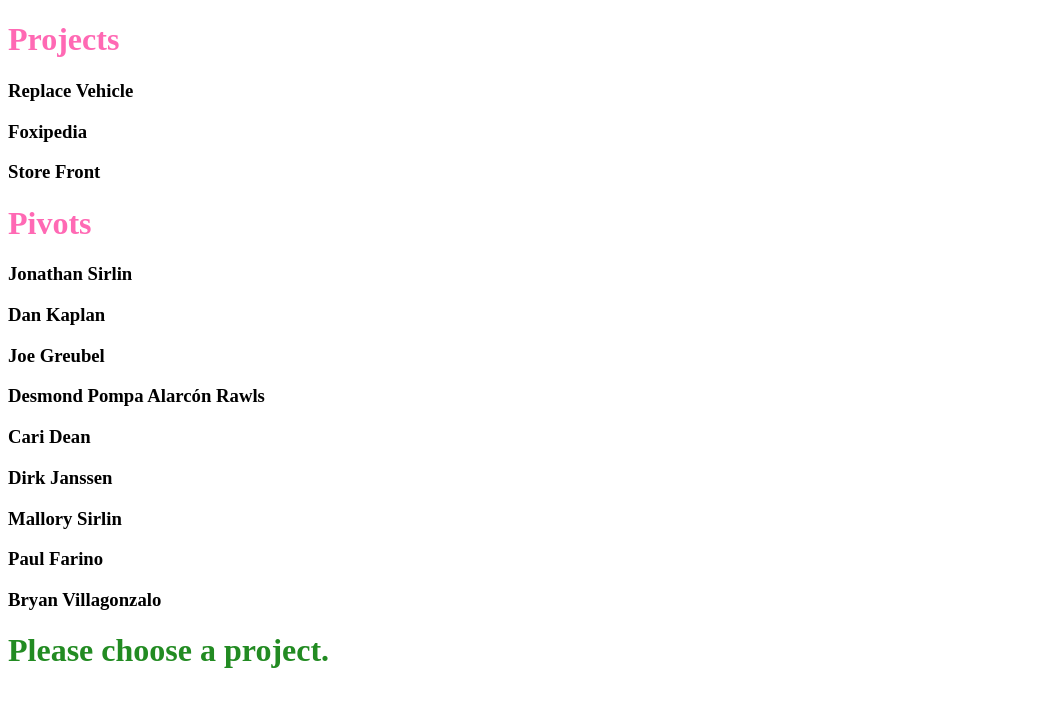
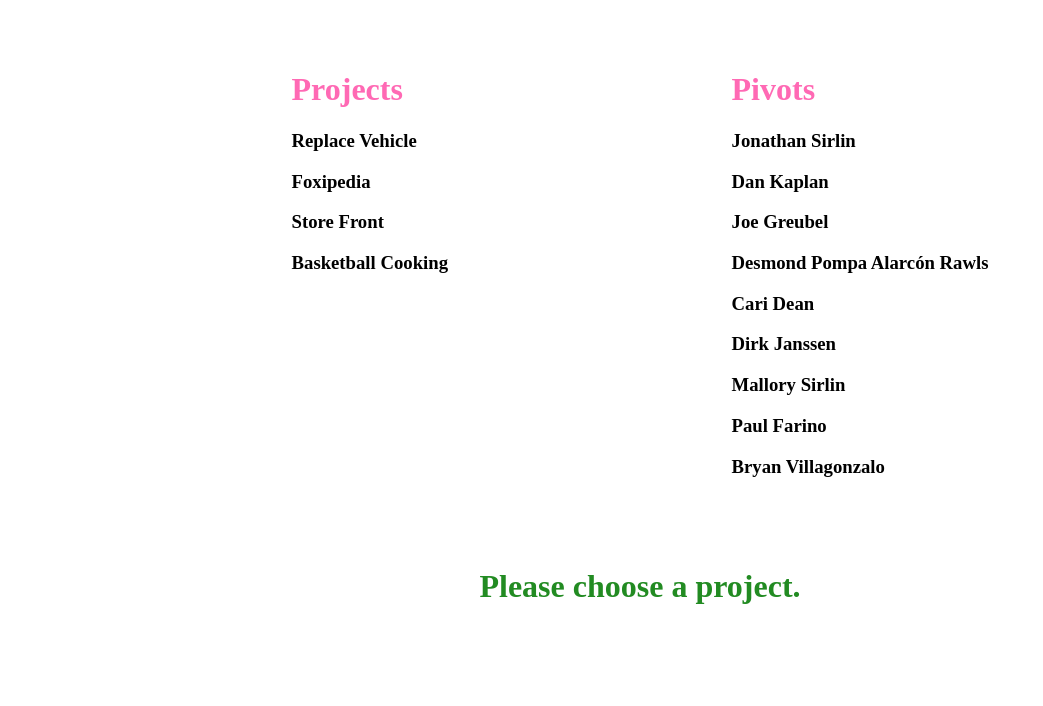
Before and after one commit to desmondrawls/react-typescript, a React app: page / in a window 1280 px wide. Shown: the top 706 px of the page, without its empty margins (0-1043 px from the left). Built offline with nearby package versions, Linux system fonts and the light colour scheme.

Commit message:
add space.

```diff
--- a/src/components/Allocations.tsx
+++ b/src/components/Allocations.tsx
@@ -7,16 +7,25 @@ import {EmptyProjectSelection} from "./EmptyProjectSelection";
 
 export const Allocations = (props: AllocationsProps) => {
   const projectNames = () => props.projects.map(project => <ProjectNameContainer project={project}/>);
-    const pivotNames = () => props.pivots.map(pivot => <h3 key={pivot.firstName + pivot.lastName}>{pivot.firstName} {pivot.lastName}</h3>);
+  const pivotNames = () => props.pivots.map(pivot => <h3
+    key={pivot.firstName + pivot.lastName}>{pivot.firstName} {pivot.lastName}</h3>);
   const emptyProjectSelection = () => <EmptyProjectSelection/>;
   const projectSelection = (projectID: number) => <ProjectSelection projects={props.projects} projectID={projectID}/>
   return (
+    <div className="mtl">
+      <div className="options">
         <div>
           <h1>Projects</h1>
           {projectNames()}
+        </div>
+        <div>
           <h1>Pivots</h1>
           {pivotNames()}
-            <h1 className="working">{props.selectedProject.fold(projectSelection, emptyProjectSelection)}</h1>
+        </div>
+      </div>
+      <div className="working mtl">
+        <h1 className="prompt">{props.selectedProject.fold(projectSelection, emptyProjectSelection)}</h1>
+      </div>
     </div>
   );
 };
--- a/src/store/initialState.ts
+++ b/src/store/initialState.ts
@@ -4,9 +4,9 @@ import {AllocationsState} from "./allocationsState";
 
 const replaceVehicle = {id: 1, name: "Replace Vehicle", client: "Farmers", challenges: [Challenge.STAMINA, Challenge.STAKEHOLDER_MANAGERMENT]};
 const foxipedia = {id: 2, name: "Foxipedia", client: "Fox", challenges: [Challenge.APP_TX, Challenge.STAKEHOLDER_MANAGERMENT]};
-const storeFront = {id: 3, name: "storeFront", client: "CoreLogic", challenges: [Challenge.REFACTORING, Challenge.STAKEHOLDER_MANAGERMENT]};
-const AIG = {id: 4, name: "Store Front", client: "CoreLogic", challenges: [Challenge.INNOVATION]};
-export const projects = [replaceVehicle, foxipedia, AIG];
+const storeFront = {id: 3, name: "Store Front", client: "CoreLogic", challenges: [Challenge.REFACTORING, Challenge.STAKEHOLDER_MANAGERMENT]};
+const AIG = {id: 4, name: "Basketball Cooking", client: "AIG", challenges: [Challenge.INNOVATION]};
+export const projects = [replaceVehicle, foxipedia, storeFront, AIG];
 
 const Jonathan = {firstName: "Jonathan", lastName: "Sirlin", teamRole: TeamRole.PRODUCT_MANAGER, companyRole: CompanyRole.DIRECT_CONTRIBUTOR, desiredChallenges: [Challenge.STAKEHOLDER_MANAGERMENT]};
 const Dan = {firstName: "Dan", lastName: "Kaplan", teamRole: TeamRole.ENGINEER, companyRole: CompanyRole.DIRECT_CONTRIBUTOR, desiredChallenges: [Challenge.STAKEHOLDER_MANAGERMENT]};
--- a/src/styles/main.scss
+++ b/src/styles/main.scss
@@ -2,6 +2,22 @@ h1 {
   color: hotpink;
 }
 
+.options {
+  display: flex;
+  justify-content: space-evenly;
+}
+
 .working {
+  display: flex;
+  justify-content: center;
+}
+
+.prompt {
   color: forestgreen;
 }
+
+$large-space: 50px;
+
+.mtl {
+  margin-top: $large-space;
+}
```
Lines whose indentation alone changed are shown as unchanged.
